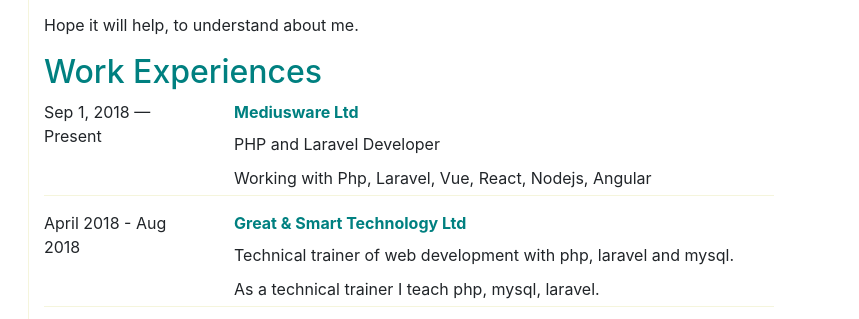
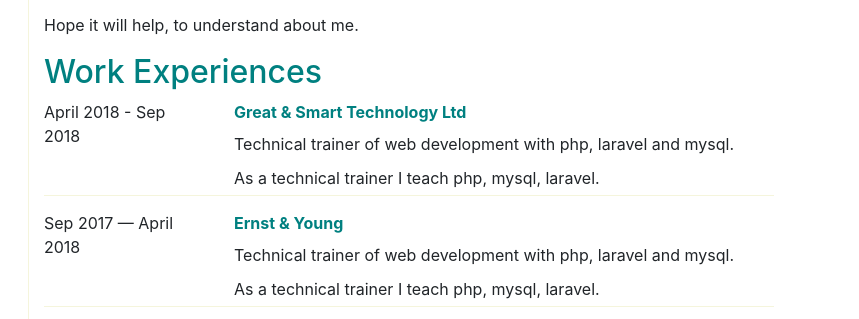
Before and after one commit to polodev/polodev.github.io, a website: page index.html in a window 1280 px wide. Shown: the part 265-584 px from the top of the page, 421-1280 px from the left. Drawn offline with Linux system fonts and the light colour scheme.

Commit message:
added profile

```diff
--- a/index.html
+++ b/index.html
@@ -142,30 +142,11 @@
 
 				<section class="mt-3">
 					<h2>Work Experiences</h2>
-					<div class='experience'>
-						<div class='row'>
-							<div class='col-md-3'>
-								Sep 1, 2018 — Present
-							</div>
-							<div class='col-md-9'>
-								<p class='company'><a href='https://mediusware.com/'>Mediusware Ltd</a></p>
-								<div class='description'>
-									<p class="role">PHP and Laravel Developer</p>
-									<p>Working with Php, Laravel, Vue, React, Nodejs, Angular</p>
-								</div>
-								<!-- /.description -->
-								<!-- /.company -->
-							</div>
-							<!-- /.col-md-9 -->
-							<!-- /.col-md-3 -->
-						</div>
-						<!-- /.row -->
-					</div>
 					<!-- /.experience -->
 					<div class='experience'>
 						<div class='row'>
 							<div class='col-md-3'>
-								April 2018 - Aug 2018
+								April 2018 - Sep 2018
 							</div>
 							<div class='col-md-9'>
 								<p class='company'>Great & Smart Technology Ltd</p>
```
